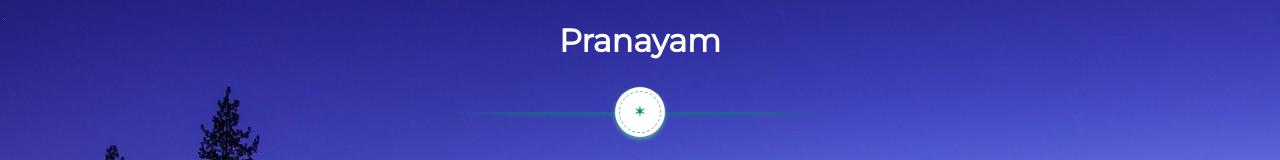
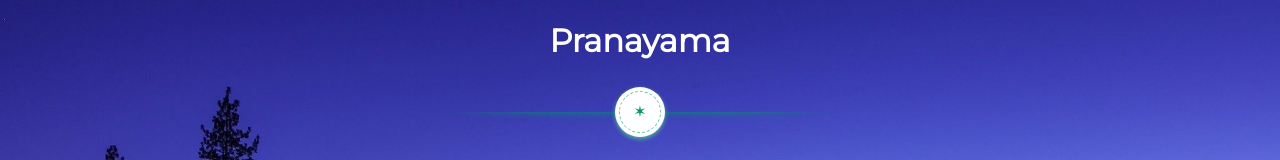
Before and after one commit to akshay764608/pranayam, a plain HTML site: page index.html in a window 1280 px wide. Shown: the top 160 px of the page. Drawn offline with Linux system fonts and the light colour scheme.

Commit message:
Correct spelling of Pranayama

```diff
--- a/index.html
+++ b/index.html
@@ -7,12 +7,12 @@
     <meta http-equiv="X-UA-Compatible" content="ie=edge" />
     <link rel="stylesheet" href="style.css" />
     <link rel="icon" href="favicon.ico">
-    <title>Pranayam</title>
+    <title>Pranayama</title>
 </head>
 
 <body>
 
-    <h1>Pranayam</h1>
+    <h1>Pranayama</h1>
     <div class="astrodivider">
         <div class="astrodividermask"></div><span><i>&#10038;</i></span></div>
 
```
